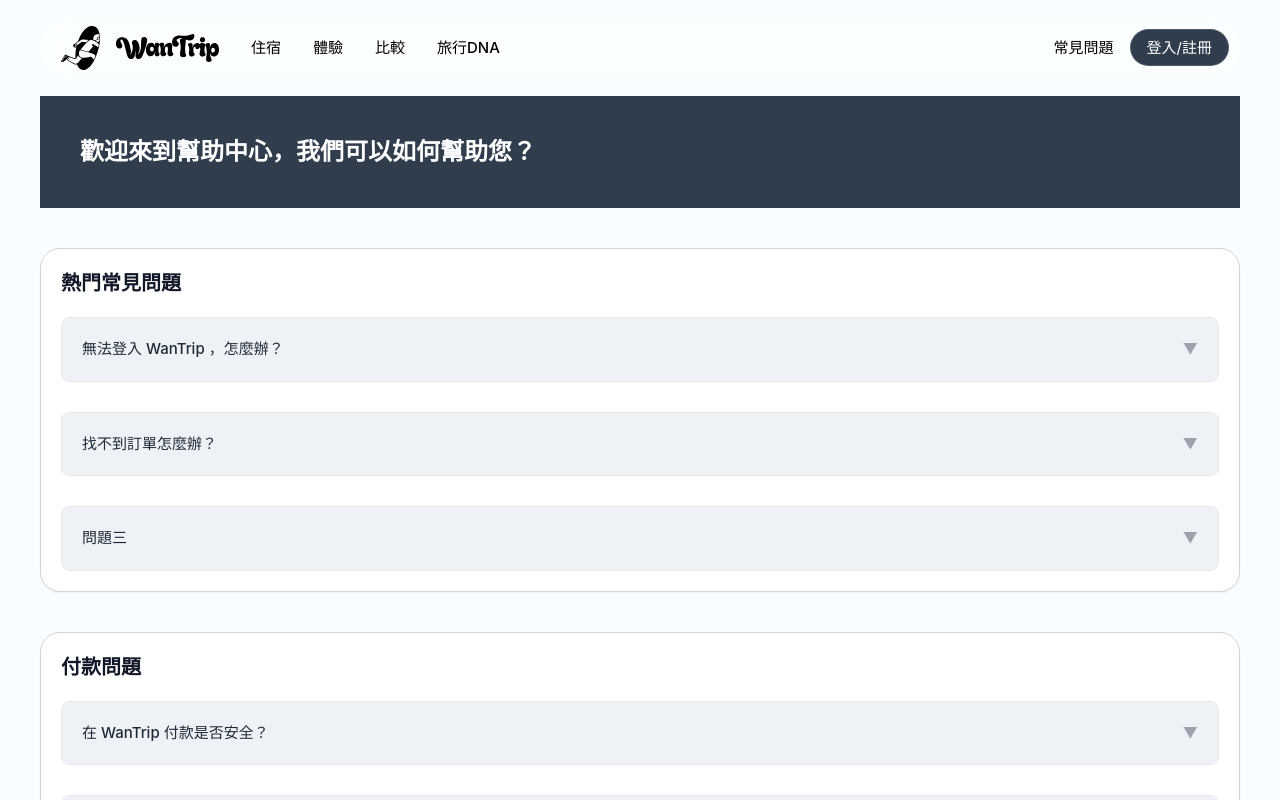
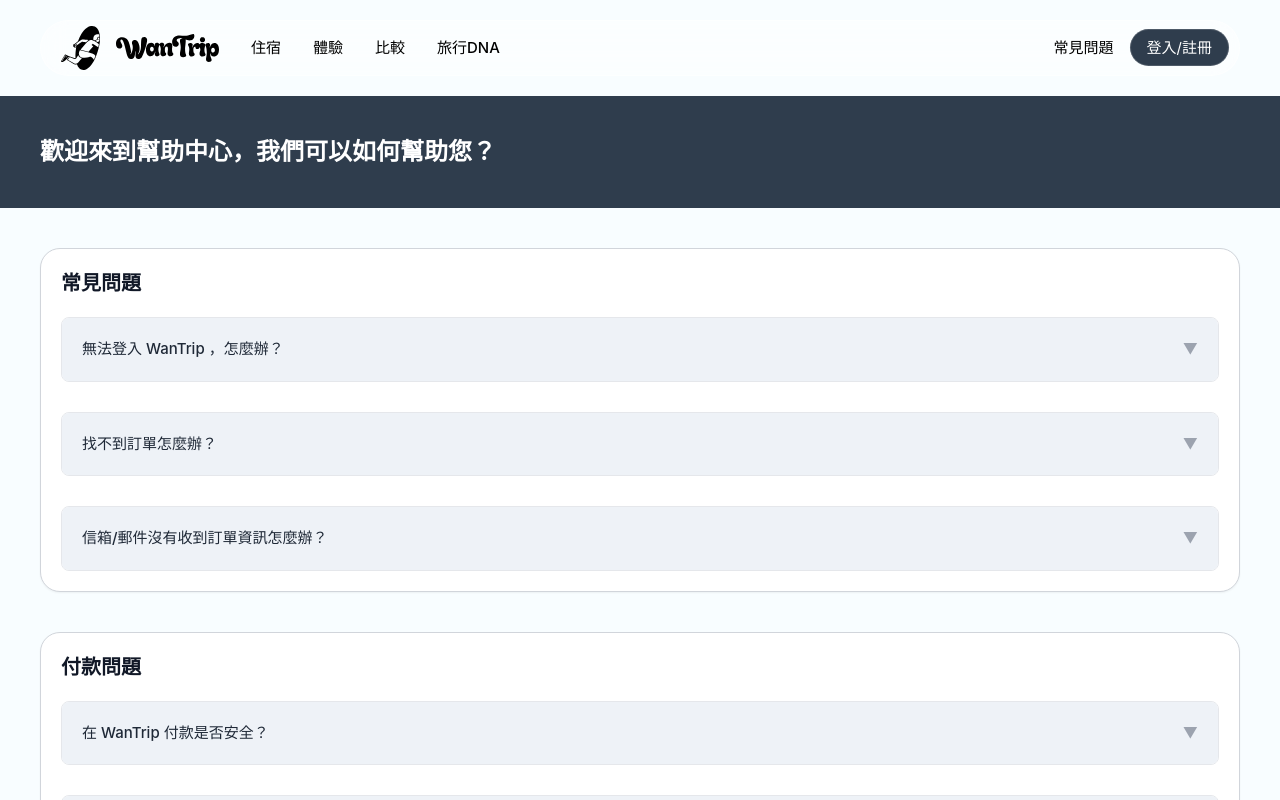
Before and after one commit to WanTrip-2026/WanTrip, a Vue app: page /support in a window 1280 px wide. Shown: the top 800 px of the page. Built offline with nearby package versions, Linux system fonts and the light colour scheme.

Commit message:
完成常見問題頁面v1

```diff
--- a/src/views/Support.vue
+++ b/src/views/Support.vue
@@ -1,11 +1,11 @@
 <template>
   <section class="min-h-screen bg-page pt-[96px] pb-10">
+    <header class="bg-primary text-white p-10 text-2xl font-bold mb-10">
+      <h1 class="max-w-[1200px] mx-auto">歡迎來到幫助中心，我們可以如何幫助您？</h1>
+    </header>
     <main class="max-w-[1200px] mx-auto flex flex-col gap-10 px-5 lg:px-0 mb-8">
-      <div class="bg-primary text-white p-10 text-2xl font-bold">
-        歡迎來到幫助中心，我們可以如何幫助您？
-      </div>
       <div class="bg-white p-5 rounded-[20px] shadow-sm border border-gray-300">
-        <h3 class="text-xl font-bold text-gray-900 mb-5">熱門常見問題</h3>
+        <h3 class="text-xl font-bold text-gray-900 mb-5">常見問題</h3>
         <div class="flex flex-col gap-5 space-y-2.5">
           <div v-for="(faq, index) in faqs" :key="index" class="border rounded-lg overflow-hidden">
             <button
@@ -19,9 +19,11 @@
                 >▼</span
               >
             </button>
-            <div v-show="activeIndex === index" class="p-5 bg-white text-sm text-gray-700">
-              {{ faq.answer }}
-            </div>
+            <div
+              v-show="activeIndex === index"
+              class="p-5 bg-white text-sm text-gray-700"
+              v-html="faq.answer"
+            ></div>
           </div>
         </div>
       </div>
@@ -34,19 +36,21 @@
             class="border rounded-lg overflow-hidden"
           >
             <button
-              @click="toggleFaq(index)"
+              @click="togglePaymentFaq(index)"
               class="w-full flex justify-between items-center p-5 bg-[#EEF2F7] hover:bg-[#98BAE3] transition text-left"
             >
               <span class="font-medium text-gray-800">{{ paymentfaq.question }}</span>
               <span
                 class="text-gray-400 transform transition-transform duration-200"
-                :class="{ 'rotate-180': activeIndex === index }"
+                :class="{ 'rotate-180': activePaymentFaqIndex === index }"
                 >▼</span
               >
             </button>
-            <div v-show="activeIndex === index" class="p-5 bg-white text-sm text-gray-700">
-              {{ paymentfaq.answer }}
-            </div>
+            <div
+              v-show="activePaymentFaqIndex === index"
+              class="p-5 bg-white text-sm text-gray-700"
+              v-html="paymentfaq.answer"
+            ></div>
           </div>
         </div>
       </div>
@@ -58,20 +62,60 @@
 import { ref } from 'vue'
 
 const faqs = ref([
-  { question: '無法登入 WanTrip ，怎麼辦？', answer: '回答...' },
-  { question: '找不到訂單怎麼辦？', answer: '回答...' },
-  { question: '問題三', answer: '回答...' },
+  {
+    question: '無法登入 WanTrip ，怎麼辦？',
+    answer: `別擔心，我們整理了常見登入問題與對應解法：<br/>
+    1. 請確認您輸入的帳號是否正確（手機號碼、Email 或第三方帳號）。<br/>
+    2. 若忘記密碼，可點選<a href="/profile" class="text-primary underline font-bold hover:text-secondary">這裡重設密碼</a>。<br/>
+    3. 如果仍無法登入，請清除瀏覽器快取或嘗試不同瀏覽器。<br/>
+    <br/>
+    若以上方法都無效，歡迎聯絡我們的客服團隊，我們會盡快協助您！<br/>`,
+  },
+  {
+    question: '找不到訂單怎麼辦？',
+    answer: `別擔心，您可以在登入後：<br/>
+    1. 前往<a href="/profile" class="text-primary underline font-bold hover:text-secondary">我的訂單</a>頁面查詢已付款的訂單。<br/>
+    2. 確認訂單是否使用其他帳號或電子郵件下單。<br/>
+    3. 若訂單仍未找到，請準備訂單號或付款憑證聯絡客服。<br/>
+    <br/>
+    我們會協助您追蹤訂單並解決問題！<br/>`,
+  },
+  {
+    question: '信箱/郵件沒有收到訂單資訊怎麼辦？',
+    answer: `建議：<br/>
+1.檢查垃圾信夾與容量<br/>
+2.確認訂單郵箱正確<br/>
+3.將 Wantrip 郵件加入白名單<br/>
+<br/>
+若仍未收到，聯絡線上客服重新發送。<br/>`,
+  },
 ])
 
 const paymentfaqs = ref([
-  { question: '在 WanTrip 付款是否安全？', answer: '回答...' },
-  { question: '若付款方式已停用或信用卡失效，退款怎麼處理？', answer: '回答...' },
+  {
+    question: '在 WanTrip 付款是否安全？',
+    answer: `在 WanTrip 付款是安全的，我們採用國際認證的加密技術來保護您的資料與交易安全。<br/>
+    我們合作的支付平台皆符合 PCI-DSS 標準，確保您的信用卡資訊不會外洩。<br/>
+    <br/>
+    若您有任何疑慮，歡迎聯絡客服，我們將提供詳細說明。<br/>`,
+  },
+  {
+    question: '若付款方式已停用或信用卡失效，退款怎麼處理？',
+    answer: `若付款方式已停用或信用卡失效，我們會嘗試將退款退回原付款方式。<br/>
+    若退款失敗，系統會通知您更新有效付款資訊，或者提供其他退款方式。<br/>
+    <br/>
+    請確保您聯絡資料正確，我們會盡快完成退款處理。<br/>`,
+  },
 ])
 
 const activeIndex = ref<number | null>(null)
+const activePaymentFaqIndex = ref<number | null>(null)
 
 const toggleFaq = (index: number) => {
   activeIndex.value = activeIndex.value === index ? null : index
+}
+const togglePaymentFaq = (index: number) => {
+  activePaymentFaqIndex.value = activePaymentFaqIndex.value === index ? null : index
 }
 </script>
 
```
